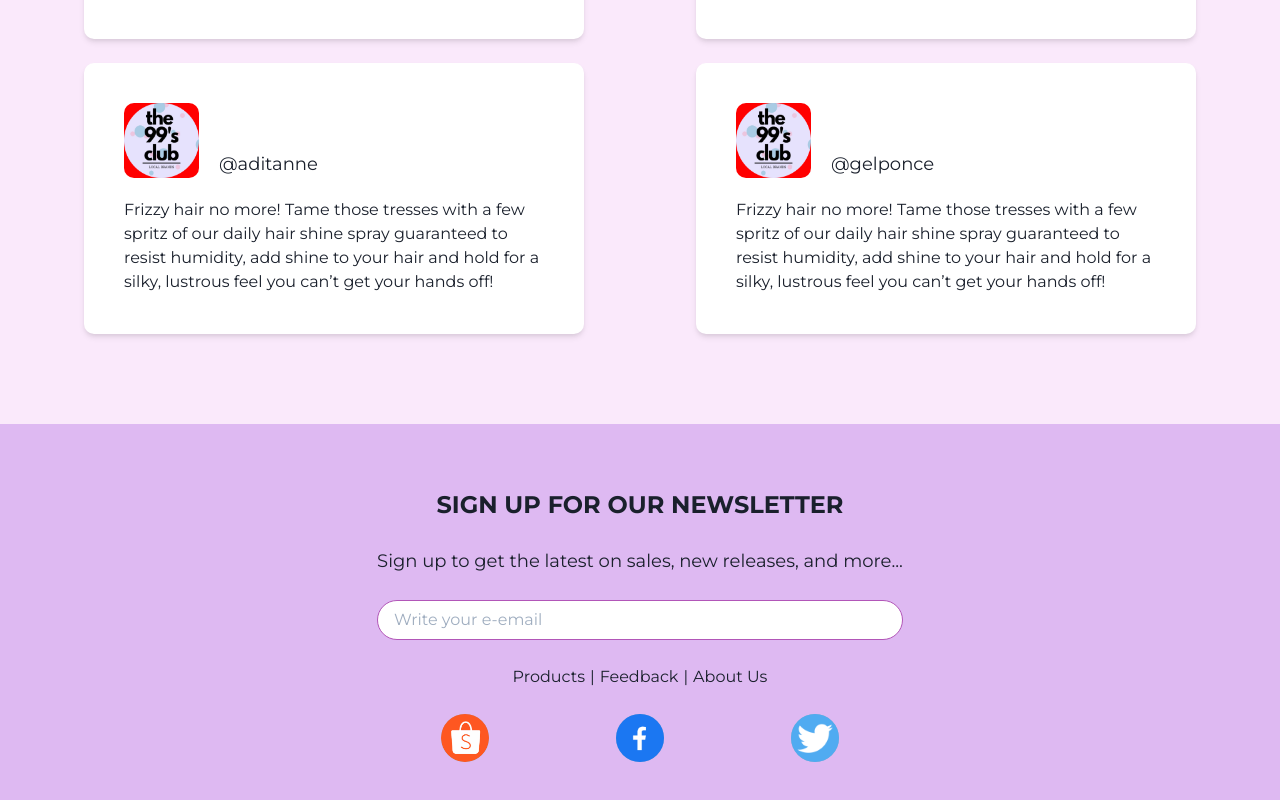
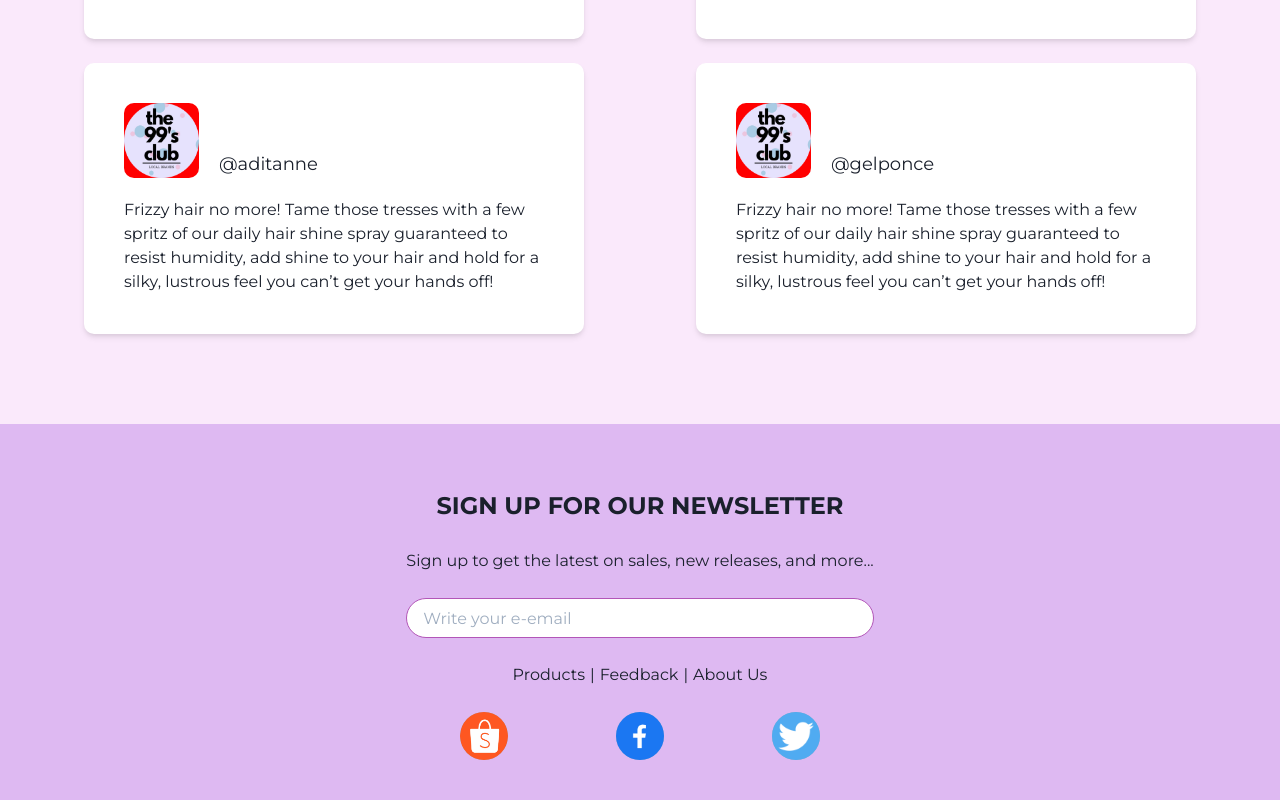
Before and after one commit to carlomigueldy/the99sclub, a Next.js app: page /feedback in a window 1280 px wide. Shown: the part 420-1220 px from the top of the page. Built offline with nearby package versions, Linux system fonts and the light colour scheme; a web font is replaced by a local one.

Commit message:
Adjust footer font

```diff
--- a/components/Footer.tsx
+++ b/components/Footer.tsx
@@ -14,14 +14,14 @@ export function Footer() {
     >
       <Box padding={10}>
         <Text
-          fontSize={{ base: 20, sm: 20, md: 24, lg: 24, xl: 24, "2xl": 24 }}
+          fontSize={{ base: 18, sm: 18, md: 24, lg: 24, xl: 24, "2xl": 24 }}
           align="center"
           fontWeight="bold"
         >
           SIGN UP FOR OUR NEWSLETTER
         </Text>
         <Box height={25} />
-        <Text align="center" fontSize="18px">
+        <Text align="center" fontSize={16}>
           Sign up to get the latest on sales, new releases, and more...
         </Text>
         <Box height={25} />
```
